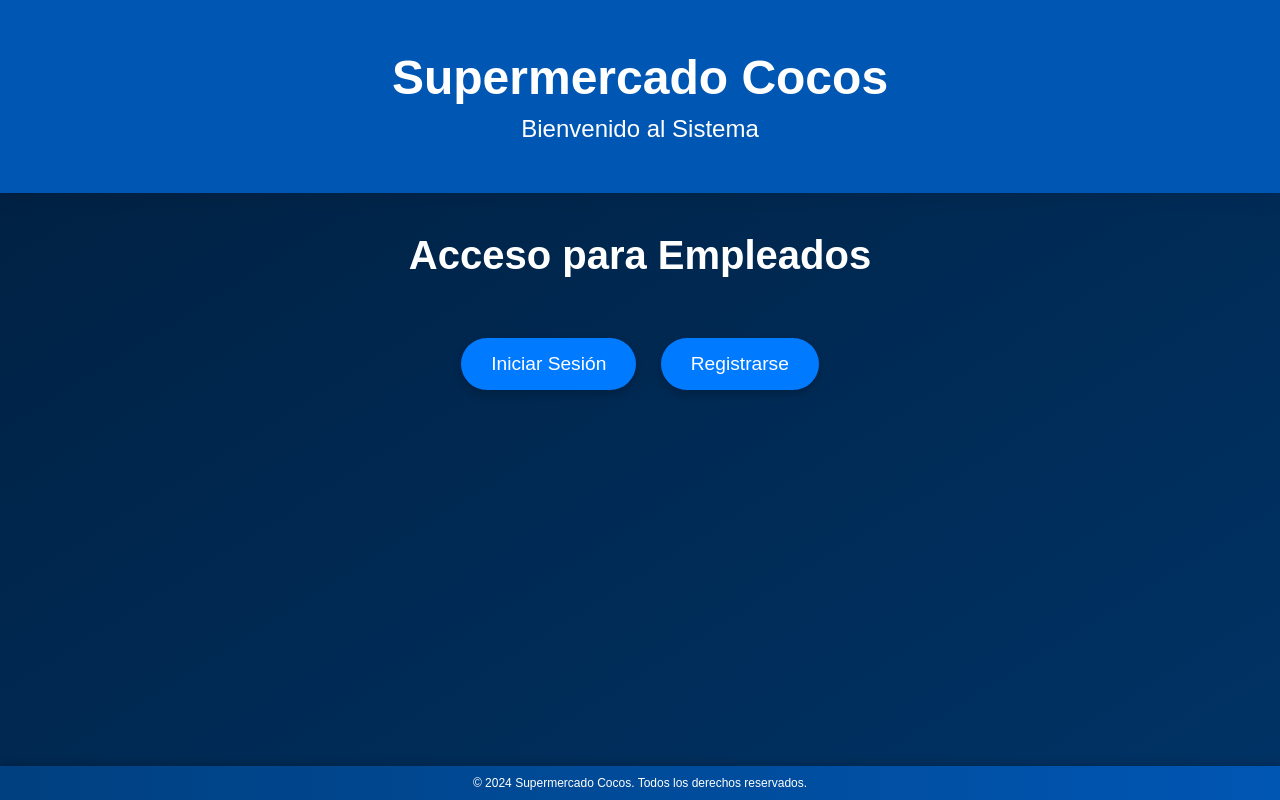
After one commit to SPYROBO/galeazzi, a PHP site: page / in a window 1280 px wide. The commit adds this page. Run offline with PHP 8.4, Linux system fonts and the light colour scheme.

Commit message:
agrego index

```diff
--- /dev/null
+++ b/css/index.css
@@ -0,0 +1,77 @@
+* {
+    box-sizing: border-box;
+    margin: 0;
+    padding: 0;
+}
+
+body {
+    font-family: 'Arial', sans-serif;
+    background: linear-gradient(to bottom right, #001f3f, #003366);
+    display: flex;
+    flex-direction: column;
+    min-height: 100vh;
+}
+
+header {
+    background-color: #0056b3;
+    color: white;
+    text-align: center;
+    padding: 50px 20px;
+    box-shadow: 0 4px 20px rgba(0, 0, 0, 0.1);
+}
+
+h1 {
+    font-size: 3em;
+    margin-bottom: 10px;
+}
+
+p {
+    font-size: 1.5em;
+}
+
+.container {
+    flex: 1;
+    display: flex;
+    flex-direction: column;
+    justify-content: center;
+    align-items: center;
+    padding: 20px;
+}
+
+h2 {
+    margin: 20px 0;
+    font-size: 2.5em;
+    color: #ffffff;
+}
+
+.buttons {
+    margin-top: 30px;
+}
+
+.btn {
+    display: inline-block;
+    background-color: #007bff;
+    color: white;
+    padding: 15px 30px;
+    text-decoration: none;
+    border-radius: 30px;
+    font-size: 1.2em;
+    transition: background-color 0.3s, transform 0.3s;
+    margin: 10px;
+    box-shadow: 0 4px 10px rgba(0, 0, 0, 0.2);
+}
+
+.btn:hover {
+    background-color: #0056b3;
+    transform: translateY(-2px);
+}
+
+footer {
+    text-align: center;
+    padding: 10px;
+    background: linear-gradient(to right, #004080, #0056b3);
+    color: white;
+    font-size: 0.5em;
+    margin-top: auto;
+    box-shadow: 0 -2px 10px rgba(0, 0, 0, 0.2);
+}
--- /dev/null
+++ b/index.php
@@ -0,0 +1,29 @@
+<!DOCTYPE html>
+<html lang="es">
+<head>
+    <meta charset="UTF-8">
+    <meta name="viewport" content="width=device-width, initial-scale=1.0">
+    <title>Sistema de Ventas - Supermercado Cocos</title>
+    <link rel="stylesheet" href="css/index.css">
+</head>
+<body>
+    <header>
+        <h1>Supermercado Cocos</h1>
+        <p>Bienvenido al Sistema</p>
+    </header>
+
+    <main>
+        <div class="container">
+            <h2>Acceso para Empleados</h2>
+            <div class="buttons">
+                <a href="login.php" class="btn">Iniciar Sesión</a>
+                <a href="register.php" class="btn">Registrarse</a>
+            </div>
+        </div>
+    </main>
+
+    <footer>
+        <p>&copy; 2024 Supermercado Cocos. Todos los derechos reservados.</p>
+    </footer>
+</body>
+</html>
--- a/php/register_info.php
+++ b/php/register_info.php
@@ -34,9 +34,9 @@ if ($_SERVER["REQUEST_METHOD"] == "POST") {
             $stmt->execute();
             $result = $stmt->fetchAll(PDO::FETCH_ASSOC);
             if (empty($result)) {
-                $sql = "INSERT INTO empleados (nombre, dni, contrasena, direccion, correo, cod_emp) VALUES (?,?,?,?,?,? )";
+                $sql = "INSERT INTO empleados (nombre, dni, contrasena, contacto, direccion, correo, cod_emp) VALUES (?, ?, ?,?,?,?,? )";
                 $stmt = $conn->prepare($sql);
-                if ($stmt->execute([$nombre, $dni, $contra1, $direccion, $correo, $cod_emp])) {
+                if ($stmt->execute([$nombre, $dni, $contra1, $numero, $direccion, $correo, $cod_emp])) {
                     if ($cod_emp == 1) {
                         header('Location: stock_direccion.php');
                     } else {
--- a/register.php
+++ b/register.php
@@ -3,7 +3,7 @@
         <div> Registrate</div>
         <?php
             if (!empty($error)) {
-                echo '<div class="alert alert-danger" role="alert">' . $error . '</div>';
+                echo '<div id="alert-message" class="alert alert-danger" role="alert">' . $error . '</div>';
             }
         ?>
         <input type="text" placeholder="Nombre" name="Nombre" required>
--- a/stock.php
+++ b/stock.php
@@ -51,7 +51,7 @@
         <div class="col">
             <center><h5 class="text-light">Agregar nuevo producto</h5></center>
             <?php if (!empty($msj)) {
-                echo '<div class="alert alert-danger" role="alert">' . $msj . '</div>';
+                echo '<div id="alert-message" class="alert alert-danger" role="alert">' . $msj . '</div>';
             } ?>
             <form action="reponerstock.php" method="POST" class="stock-form">
                 <div class="mb-3">
```
Also changed, not shown: js/productos.js (+7 -0 lines).
